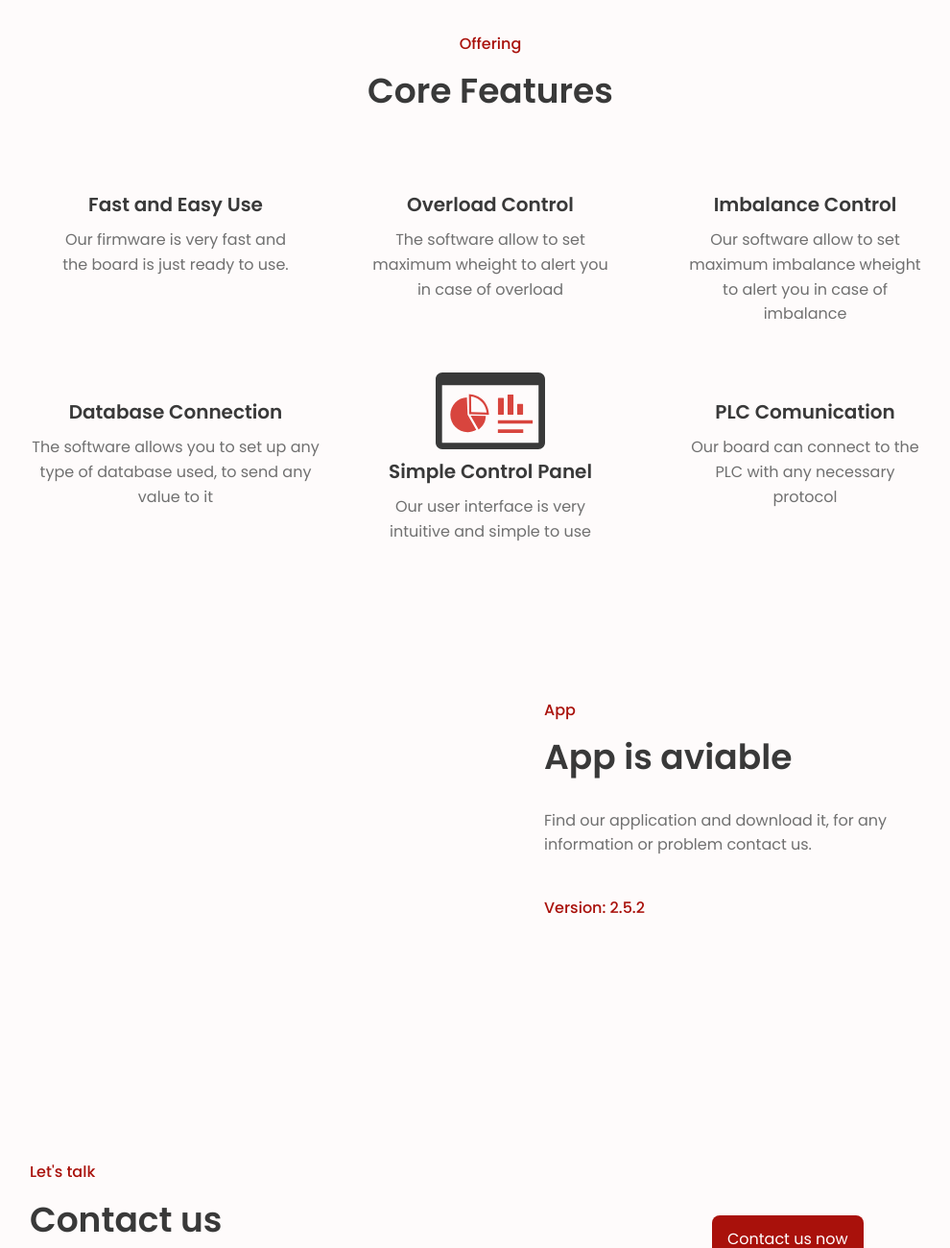
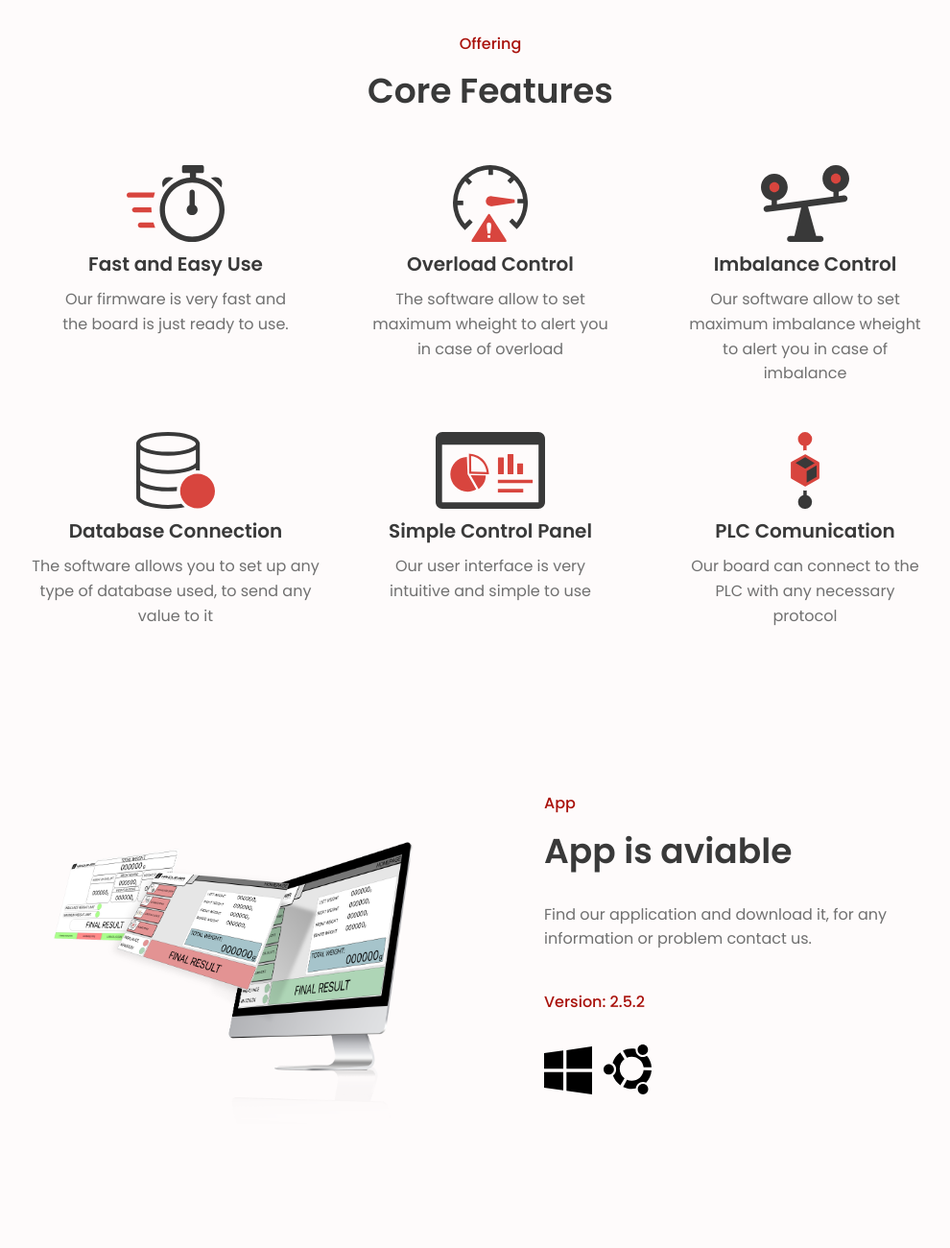
Before and after one commit to Lomba0job/web_site, a website: page page_download.html in a window 1280 px wide. Shown: the part 1500-2800 px from the top of the page at 96% size, without its empty margins (129-1119 px from the left). Drawn offline with nearby package versions, Linux system fonts and the light colour scheme; no server answers; files whose address does not match are found by name.

Commit message:
immagini

```diff
--- a/page_download.html
+++ b/page_download.html
@@ -22,7 +22,7 @@
         <!--========== HEADER ==========-->
         <header class="l-header" id="header">
             <nav class="nav bd-container">
-                <img src="assets/img/logo.png" alt="" class="logo__img">
+                <img src="assets/images/logo.png" alt="" class="logo__img">
                 <a href="#" class="nav__logo">Control weight System</a>
 
 
@@ -54,7 +54,7 @@
                         <a href="#" class="button">Nanolever</a>
                     </div>
 
-                    <img src="assets/img/home.png" alt="" class="home__img">
+                    <img src="assets/images/home.png" alt="" class="home__img">
                 </div>
             </section>
 
@@ -72,7 +72,7 @@ These features make it ideal for verifying the arrangement and quantity of objec
                         <a href="#" class="button">Explore history</a>
                     </div>
 
-                    <img src="assets/img/pcb.png" alt="" class="about__img">
+                    <img src="assets/images/pcb.png" alt="" class="about__img">
                 </div>
             </section>
 
@@ -83,19 +83,19 @@ These features make it ideal for verifying the arrangement and quantity of objec
 
                 <div class="services__container  bd-grid">
                     <div class="services__content">
-                        <a href=""><img src="assets/img/fast.svg" alt="" class="menu__img2"></a>
+                        <a href=""><img src="assets/images/fast.svg" alt="" class="menu__img2"></a>
                         <h3 class="services__title">Fast and Easy Use</h3>
                         <p class="services__description">Our firmware is very fast and the board is just ready to use.</p>
                     </div>
 
                     <div class="services__content">
-                        <a href=""><img src="assets/img/maximum.svg" alt="" class="menu__img2"></a>
+                        <a href=""><img src="assets/images/maximum.svg" alt="" class="menu__img2"></a>
                         <h3 class="services__title">Overload Control</h3>
                         <p class="services__description">The software allow to set maximum wheight to alert you in case of overload</p>
                     </div>
 
                     <div class="services__content">
-                        <a href=""><img src="assets/img/balance.svg" alt="" class="menu__img2"></a>
+                        <a href=""><img src="assets/images/balance.svg" alt="" class="menu__img2"></a>
                         <h3 class="services__title">Imbalance Control</h3>
                         <p class="services__description">Our software allow to set maximum imbalance wheight to alert you in case of imbalance</p>
                     </div>
@@ -103,7 +103,7 @@ These features make it ideal for verifying the arrangement and quantity of objec
 
                 <div class="services__container  bd-grid">
                     <div class="services__content">
-                        <a href=""><img src="assets/img/database.svg" alt="" class="menu__img2"></a>
+                        <a href=""><img src="assets/images/database.svg" alt="" class="menu__img2"></a>
                         <h3 class="services__title">Database Connection</h3>
                         <p class="services__description"><Table>The software allows you to set up any type of database used, to send any value to it</Table></p>
                     </div>
@@ -115,7 +115,7 @@ These features make it ideal for verifying the arrangement and quantity of objec
                     </div>
 
                     <div class="services__content">
-                        <a href=""><img src="assets/img/plc.svg" alt="" class="menu__img2"></a>
+                        <a href=""><img src="assets/images/plc.svg" alt="" class="menu__img2"></a>
                         <h3 class="services__title">PLC Comunication</h3>
                         <p class="services__description">Our board can connect to the PLC with any necessary protocol</p>
                     </div>
@@ -134,13 +134,13 @@ These features make it ideal for verifying the arrangement and quantity of objec
 
                         </div>
                         <div class="app__stores">
-                            <a href=""><img src="assets/img/win.svg" alt="" class="app__store"></a>
+                            <a href=""><img src="assets/images/win.svg" alt="" class="app__store"></a>
                             <!--<a href=""><img src="assets/img/mac.svg" alt="" class="app__store"></a>-->
-                            <a href=""><img src="assets/img/ubuntu.svg" alt="" class="app__store"></a>
+                            <a href=""><img src="assets/images/ubuntu.svg" alt="" class="app__store"></a>
                         </div>
                     </div>
 
-                    <img src="assets/img/APP.png" alt="" class="app__img">
+                    <img src="assets/images/APP.png" alt="" class="app__img">
                 </div>
             </section>
 
```
